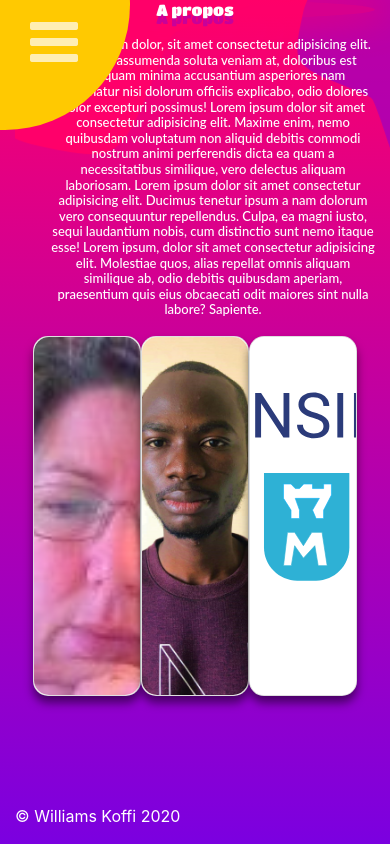
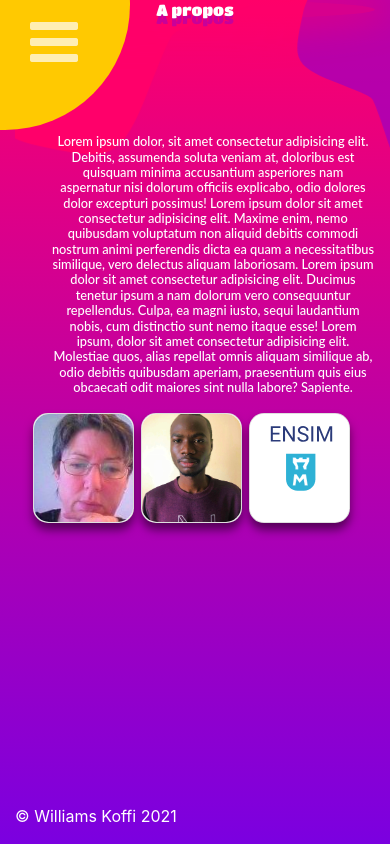
Before and after one commit to williams335/Front-Music-Genre-Recognition, an Angular app: page /apropos in a window 390 px wide. Built offline with nearby package versions, Linux system fonts and the light colour scheme.

Commit message:
Responsive v6

```diff
--- a/src/app/app.component.html
+++ b/src/app/app.component.html
@@ -7,7 +7,7 @@
     <router-outlet></router-outlet>
 
     <footer class="footer">
-          <p>© Williams Koffi 2020</p>
+          <p>© Williams Koffi 2021</p>
     </footer>
 </div>
 
--- a/src/app/apropos/apropos.component.css
+++ b/src/app/apropos/apropos.component.css
@@ -109,3 +109,23 @@ h5{
 	background: dodgerblue;
 	color: white;
 }
+
+
+@media screen and (max-width: 980px) {
+
+    #size5{
+        margin-left: 10%;
+    }
+
+    h5{
+        margin-left: 10%;
+        font-size: 0.8rem;
+        margin-top: 32%;
+	}
+
+	.card {
+		width: 200px;
+		height: 110px;
+		margin-right: 7px;
+	}
+}
--- a/src/app/apropos/apropos.component.html
+++ b/src/app/apropos/apropos.component.html
@@ -1,5 +1,5 @@
 <h4>A propos</h4>
-<h5>Lorem ipsum dolor, sit amet consectetur adipisicing elit. Debitis, assumenda soluta veniam at, doloribus est quisquam minima accusantium asperiores nam aspernatur nisi dolorum officiis explicabo, odio dolores dolor excepturi possimus! Lorem ipsum dolor sit amet consectetur adipisicing elit. Maxime enim, nemo quibusdam voluptatum non aliquid debitis commodi nostrum animi perferendis dicta ea quam a necessitatibus similique, vero delectus aliquam laboriosam. Lorem ipsum dolor sit amet consectetur adipisicing elit. Ducimus tenetur ipsum a nam dolorum vero consequuntur repellendus. Culpa, ea magni iusto, sequi laudantium nobis, cum distinctio sunt nemo itaque esse! Lorem ipsum, dolor sit amet consectetur adipisicing elit. Molestiae quos, alias repellat omnis aliquam similique ab, odio debitis quibusdam aperiam, praesentium quis eius obcaecati odit maiores sint nulla labore? Sapiente.</h5>
+<h5 id="size5">Lorem ipsum dolor, sit amet consectetur adipisicing elit. Debitis, assumenda soluta veniam at, doloribus est quisquam minima accusantium asperiores nam aspernatur nisi dolorum officiis explicabo, odio dolores dolor excepturi possimus! Lorem ipsum dolor sit amet consectetur adipisicing elit. Maxime enim, nemo quibusdam voluptatum non aliquid debitis commodi nostrum animi perferendis dicta ea quam a necessitatibus similique, vero delectus aliquam laboriosam. Lorem ipsum dolor sit amet consectetur adipisicing elit. Ducimus tenetur ipsum a nam dolorum vero consequuntur repellendus. Culpa, ea magni iusto, sequi laudantium nobis, cum distinctio sunt nemo itaque esse! Lorem ipsum, dolor sit amet consectetur adipisicing elit. Molestiae quos, alias repellat omnis aliquam similique ab, odio debitis quibusdam aperiam, praesentium quis eius obcaecati odit maiores sint nulla labore? Sapiente.</h5>
 <div class="wrapper">
     <div class="card"><img src="../../assets/images/professeur.jpg" />
         <div class="info">
--- a/src/app/contact/contact.component.html
+++ b/src/app/contact/contact.component.html
@@ -1,4 +1,4 @@
-<h4>Contact</h4>
+<h4 id="size5">Contact</h4>
 <h5>Lorem ipsum dolor, sit amet consectetur adipisicing elit. Debitis, assumenda soluta veniam at, doloribus est quisquam minima accusantium asperiores nam aspernatur nisi dolorum officiis explicabo, odio dolores dolor excepturi possimus! Lorem ipsum dolor sit amet consectetur adipisicing elit. Maxime enim, nemo quibusdam voluptatum non aliquid debitis commodi nostrum animi perferendis dicta ea quam a necessitatibus similique, vero delectus aliquam laboriosam. Lorem ipsum dolor sit amet consectetur adipisicing elit. Ducimus tenetur ipsum a nam dolorum vero consequuntur repellendus. Culpa, ea magni iusto, sequi laudantium nobis, cum distinctio sunt nemo itaque esse! Lorem ipsum, dolor sit amet consectetur adipisicing elit. Molestiae quos, alias repellat omnis aliquam similique ab, odio debitis quibusdam aperiam, praesentium quis eius obcaecati odit maiores sint nulla labore? Sapiente.</h5>
 <ul>
 <li><a href="https://www.facebook.com/profile.php?id=100012512077239"><i class="fa fa-facebook" aria-hidden="true"></i></a></li>
--- a/src/index.html
+++ b/src/index.html
@@ -2,7 +2,7 @@
 <html lang="en">
 <head>
   <meta charset="utf-8">
-  <title>Front Music Genre Recognition</title>
+  <title>Music Genre Recognition</title>
   <base href="/">
   <meta name="viewport" content="width=device-width, initial-scale=1">
   <link rel="icon" type="image/x-icon" href="../assets/images/playbutton7.svg">
```
